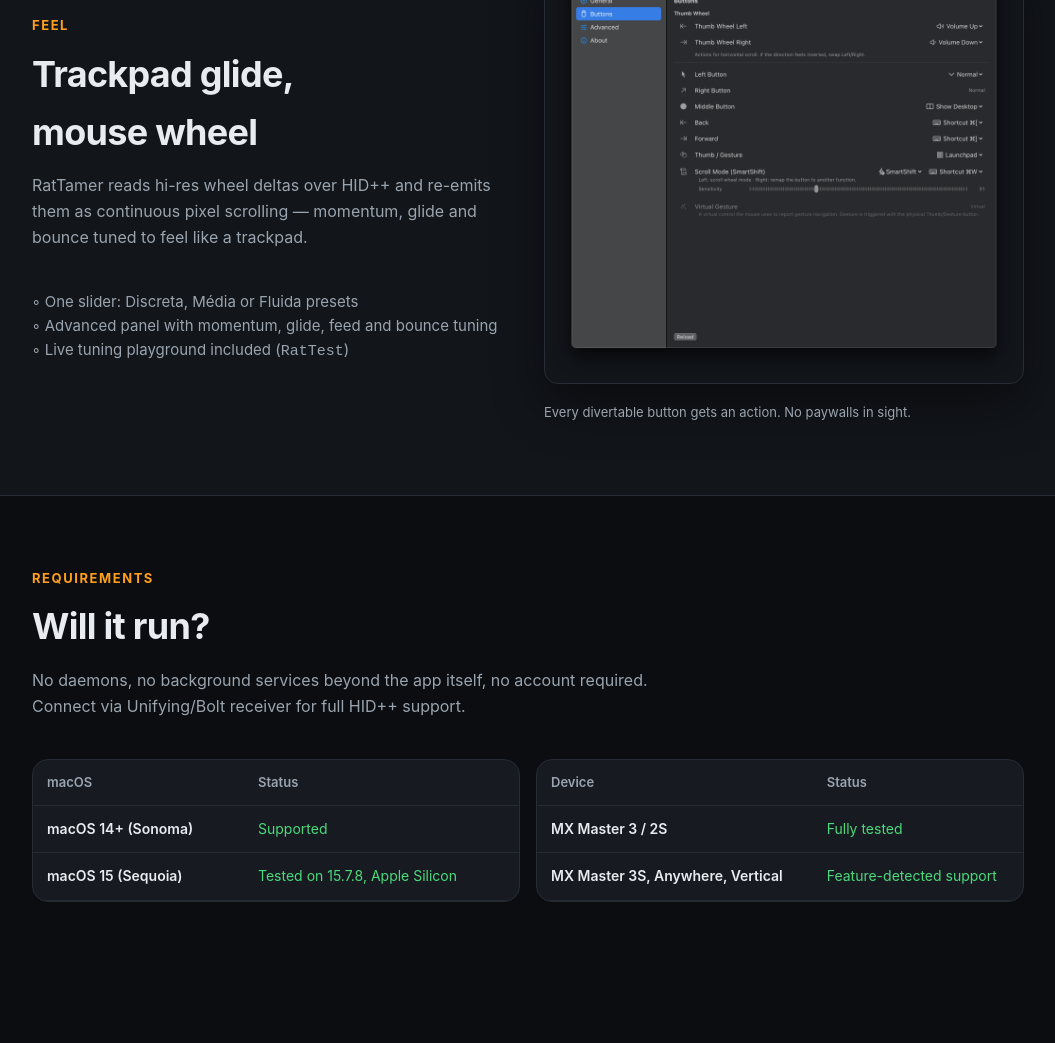
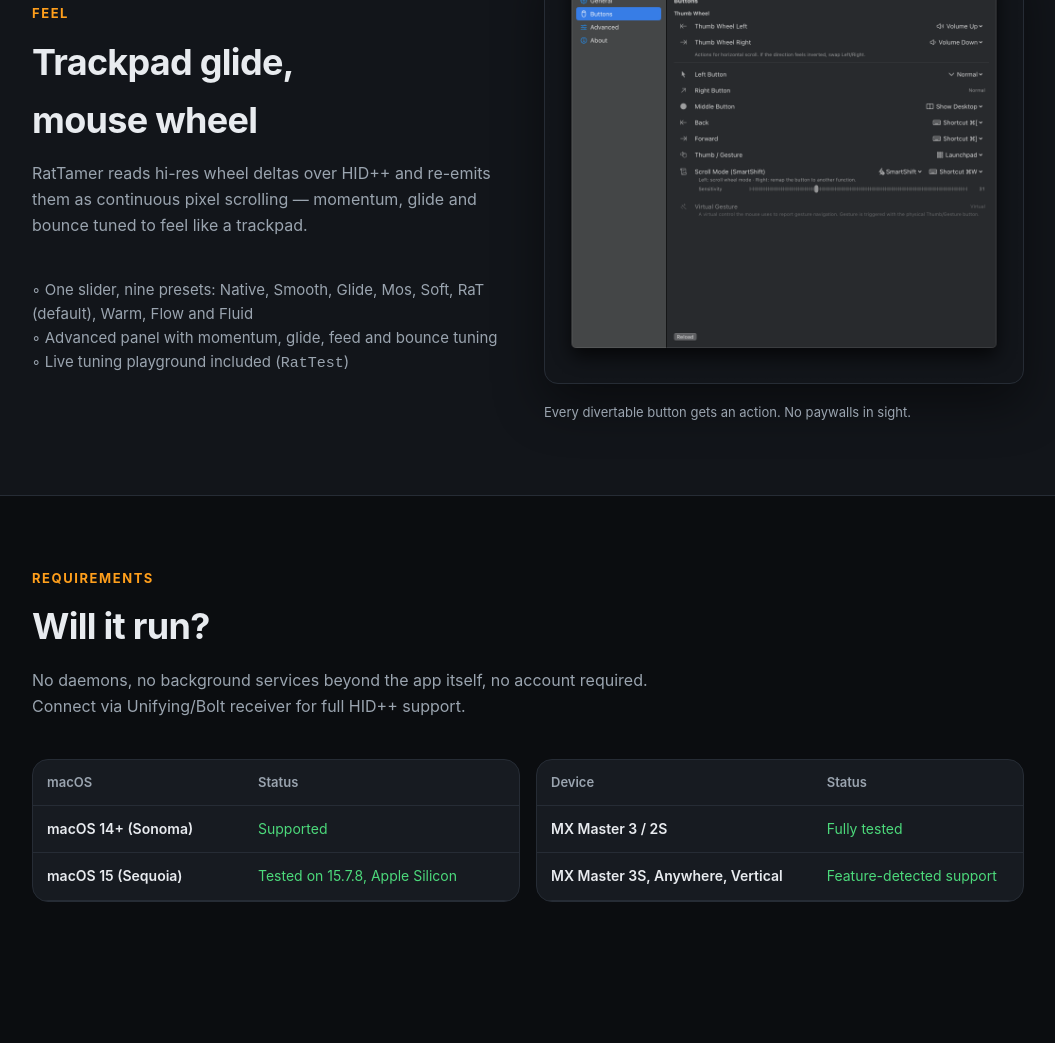
Before and after one commit to gilsonolegario/RaTamer, a plain HTML site: page site/index.html in a window 1280 px wide. Shown: the part 2466-3509 px from the top of the page, without its empty margins (112-1167 px from the left). Drawn offline with Linux system fonts and the light colour scheme.

Commit message:
chore(public): licenca MIT, README/site consistentes com presets e versoes reais, .gitignore dedup

```diff
--- a/site/index.html
+++ b/site/index.html
@@ -198,7 +198,7 @@
       <h2>Trackpad glide,<br>mouse wheel</h2>
       <p class="lead">RatTamer reads hi-res wheel deltas over HID++ and re-emits them as continuous pixel scrolling — momentum, glide and bounce tuned to feel like a trackpad.</p>
       <ul style="color: var(--muted); font-size: 15px; list-style: none;">
-        <li>◦ One slider: Discreta, Média or Fluida presets</li>
+        <li>◦ One slider, nine presets: Native, Smooth, Glide, Mos, Soft, RaT (default), Warm, Flow and Fluid</li>
         <li>◦ Advanced panel with momentum, glide, feed and bounce tuning</li>
         <li>◦ Live tuning playground included (<code>RatTest</code>)</li>
       </ul>
```
Also changed, not shown: 3 other files.
